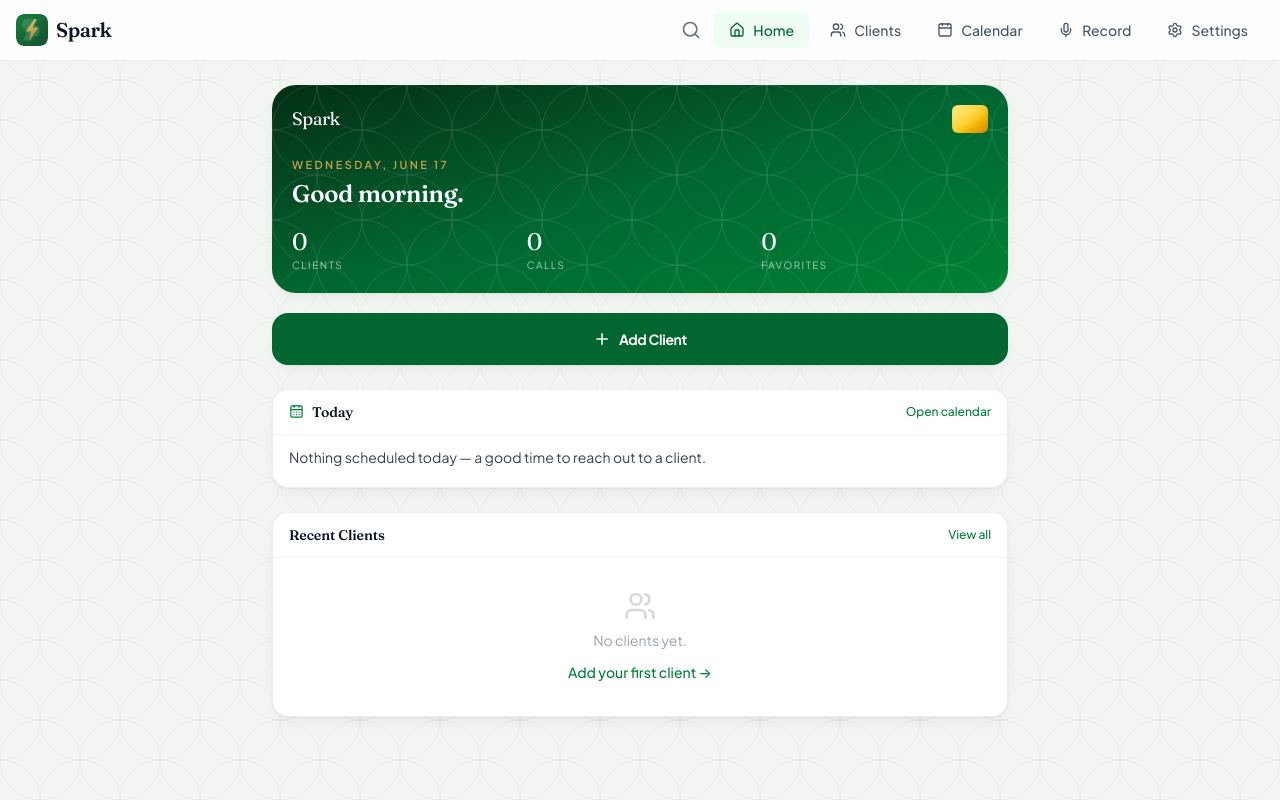
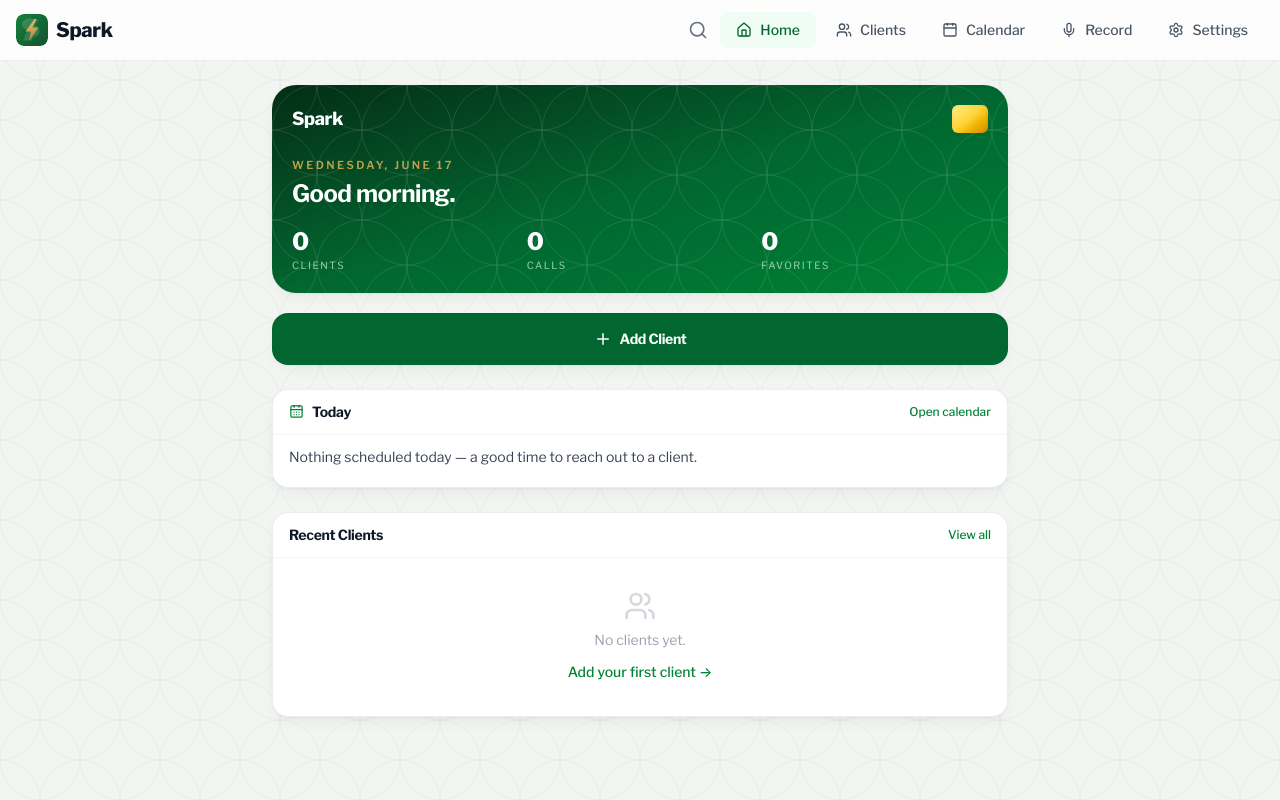
Before and after one commit to bmfogle-star/base, a React (Vite) app: page / in a window 1280 px wide. Built offline with nearby package versions, Linux system fonts and the light colour scheme.

Commit message:
Match Amex typography: Libre Franklin (Benton Sans alternative) across body + headings

```diff
--- a/index.html
+++ b/index.html
@@ -7,7 +7,7 @@
     <meta name="theme-color" content="#0b3d2e" />
     <link rel="preconnect" href="https://fonts.googleapis.com" />
     <link rel="preconnect" href="https://fonts.gstatic.com" crossorigin />
-    <link href="https://fonts.googleapis.com/css2?family=Fraunces:opsz,wght@9..144,400..700&family=Plus+Jakarta+Sans:wght@400;500;600;700;800&display=swap" rel="stylesheet" />
+    <link href="https://fonts.googleapis.com/css2?family=Libre+Franklin:wght@400;500;600;700;800;900&display=swap" rel="stylesheet" />
     <title>Spark</title>
   </head>
   <body>
--- a/src/index.css
+++ b/src/index.css
@@ -21,7 +21,7 @@
 
 body {
   margin: 0;
-  font-family: 'Plus Jakarta Sans', -apple-system, BlinkMacSystemFont, 'Segoe UI', Roboto, sans-serif,
+  font-family: 'Libre Franklin', -apple-system, BlinkMacSystemFont, 'Segoe UI', Roboto, sans-serif,
     'Apple Color Emoji', 'Segoe UI Emoji', 'Noto Color Emoji';
   background: #f5f6f4;
   color: var(--ink);
@@ -46,16 +46,18 @@ body {
   min-height: 100svh;
 }
 
-/* Premium serif display headings */
+/* Amex-style headings — clean Franklin-Gothic sans, tight & confident */
 h1, h2, h3 {
-  font-family: 'Fraunces', Georgia, 'Times New Roman', serif, 'Apple Color Emoji', 'Segoe UI Emoji';
-  font-weight: 600;
-  letter-spacing: -0.01em;
+  font-family: 'Libre Franklin', -apple-system, BlinkMacSystemFont, 'Segoe UI', sans-serif, 'Apple Color Emoji', 'Segoe UI Emoji';
+  font-weight: 700;
+  letter-spacing: -0.02em;
 }
 
-/* Brand wordmark + opt-in serif display */
+/* Brand wordmark + display text */
 .font-display {
-  font-family: 'Fraunces', Georgia, serif, 'Apple Color Emoji', 'Segoe UI Emoji';
+  font-family: 'Libre Franklin', -apple-system, BlinkMacSystemFont, 'Segoe UI', sans-serif, 'Apple Color Emoji', 'Segoe UI Emoji';
+  font-weight: 800;
+  letter-spacing: -0.02em;
 }
 
 /* ── Amex-inspired engraved background pattern ── */
```
